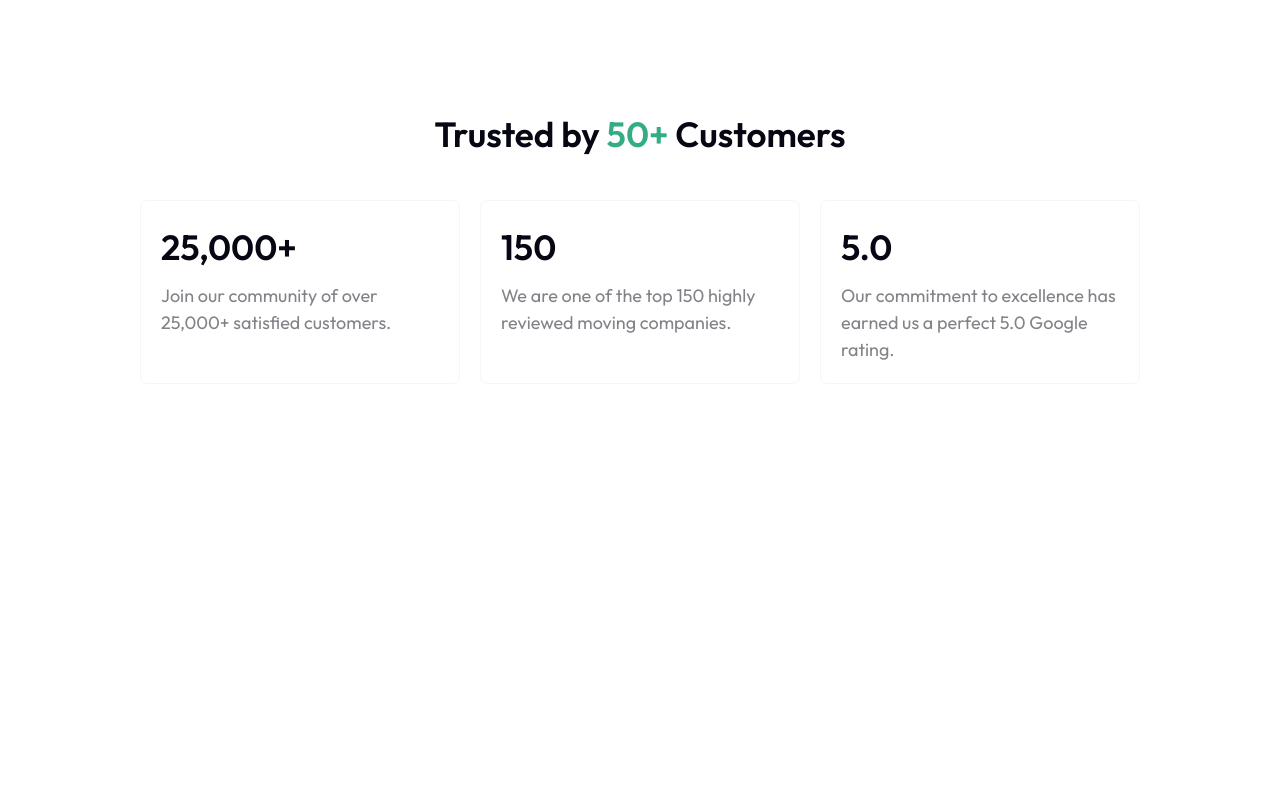
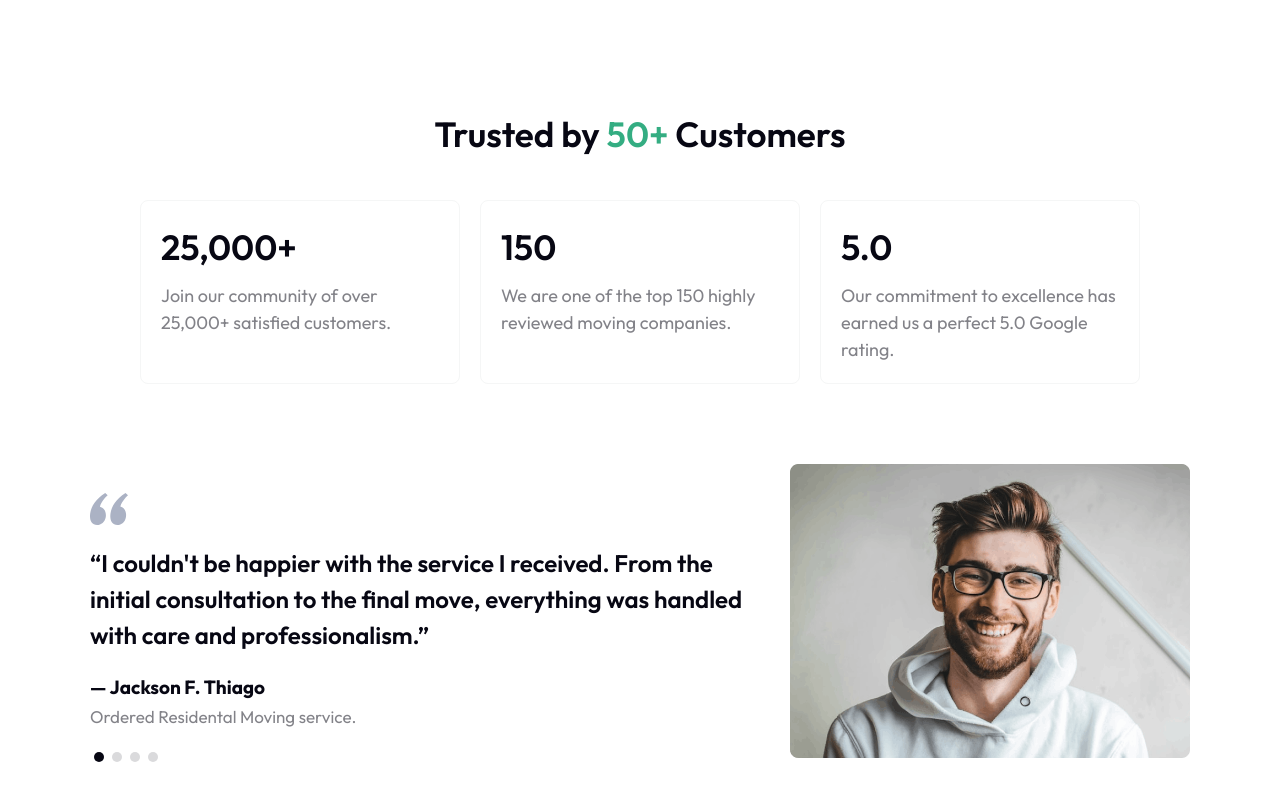
Before and after one commit to sulaimanwebdev/mountain-movers, a React (Create React App) app: page / in a window 1280 px wide. Shown: the part 2766-3566 px from the top of the page. Before the commit the page ends 3190 px from the top, so only its background shows below. Built offline with nearby package versions, Linux system fonts and the light colour scheme.

Commit message:
slider added

```diff
--- a/package.json
+++ b/package.json
@@ -10,6 +10,7 @@
     "react-dom": "^18.2.0",
     "react-router-dom": "^6.10.0",
     "react-scripts": "5.0.1",
+    "swiper": "^9.2.0",
     "web-vitals": "^2.1.4"
   },
   "scripts": {
--- /dev/null
+++ b/src/components/Slider.js
@@ -0,0 +1,81 @@
+import React, { useRef, useState } from "react";
+import { Swiper, SwiperSlide } from "swiper/react";
+import { Pagination } from "swiper";
+import "swiper/css";
+import "swiper/css/pagination";
+
+const Slider = () => {
+
+    const pagination = {
+        clickable: true,
+
+      };
+
+  return (
+    <>
+    <Swiper
+     pagination={pagination}
+     modules={[Pagination]}
+     spaceBetween={50}
+     className="w-full h-full"
+     >
+        <SwiperSlide>
+            <div className="flex items-center justify-between gap-5 pb-3">
+            <div className="max-w-[700px]">
+              <svg width="39" height="32" viewBox="0 0 39 32" fill="none" xmlns="http://www.w3.org/2000/svg"><path d="M17.6986 2.34555L15.1972 2.65716e-06C5.77986 6.03141 1.3655 12.9005 0.188334 20.6073C-0.694539 26.9738 1.51264 32 7.10417 32C11.0771 32 14.9029 28.9843 15.7857 23.9581C16.5215 18.0942 13.5786 14.5759 9.89993 13.7382C11.3714 8.04189 17.5515 2.34555 17.6986 2.34555ZM30.3531 13.4032C31.9717 7.87436 37.8576 2.34555 38.0047 2.34555L35.5032 6.20758e-06C26.0859 6.03142 21.6716 12.9005 20.4944 20.6073C19.6115 26.9738 21.8187 32 27.4102 32C31.3832 32 35.2089 28.9843 35.9447 23.9581C36.8275 18.0942 34.0318 14.2408 30.3531 13.4032Z" fill="#ABB2C4"/></svg>
+              <div className="text-[24px] font-[600] mt-5">“I couldn't be happier with the service I received. From the initial consultation to the final move, everything was handled with care and professionalism.”</div>
+              <div className="text-[19px] font-[700] mt-5">— Jackson F. Thiago</div>
+              <div className="text-[17px] opacity-50 mt-[2px]">Ordered Residental Moving service.</div>
+            </div>
+
+            <img src="/images/slider1.png" alt="slider1" className="w-[400px]" />
+            </div>
+        </SwiperSlide>
+
+        <SwiperSlide>
+            <div className="flex items-center justify-between gap-5 pb-3">
+            <div className="max-w-[700px]">
+              <svg width="39" height="32" viewBox="0 0 39 32" fill="none" xmlns="http://www.w3.org/2000/svg"><path d="M17.6986 2.34555L15.1972 2.65716e-06C5.77986 6.03141 1.3655 12.9005 0.188334 20.6073C-0.694539 26.9738 1.51264 32 7.10417 32C11.0771 32 14.9029 28.9843 15.7857 23.9581C16.5215 18.0942 13.5786 14.5759 9.89993 13.7382C11.3714 8.04189 17.5515 2.34555 17.6986 2.34555ZM30.3531 13.4032C31.9717 7.87436 37.8576 2.34555 38.0047 2.34555L35.5032 6.20758e-06C26.0859 6.03142 21.6716 12.9005 20.4944 20.6073C19.6115 26.9738 21.8187 32 27.4102 32C31.3832 32 35.2089 28.9843 35.9447 23.9581C36.8275 18.0942 34.0318 14.2408 30.3531 13.4032Z" fill="#ABB2C4"/></svg>
+              <div className="text-[24px] font-[600] mt-5">“I couldn't be happier with the service I received. From the initial consultation to the final move, everything was handled with care and professionalism.”</div>
+              <div className="text-[19px] font-[700] mt-5">— Jackson F. Thiago</div>
+              <div className="text-[17px] opacity-50 mt-[2px]">Ordered Residental Moving service.</div>
+            </div>
+
+            <img src="/images/slider1.png" alt="slider1" className="w-[400px]" />
+            </div>
+        </SwiperSlide>
+
+
+        <SwiperSlide>
+            <div className="flex items-center justify-between gap-5 pb-3">
+            <div className="max-w-[700px]">
+              <svg width="39" height="32" viewBox="0 0 39 32" fill="none" xmlns="http://www.w3.org/2000/svg"><path d="M17.6986 2.34555L15.1972 2.65716e-06C5.77986 6.03141 1.3655 12.9005 0.188334 20.6073C-0.694539 26.9738 1.51264 32 7.10417 32C11.0771 32 14.9029 28.9843 15.7857 23.9581C16.5215 18.0942 13.5786 14.5759 9.89993 13.7382C11.3714 8.04189 17.5515 2.34555 17.6986 2.34555ZM30.3531 13.4032C31.9717 7.87436 37.8576 2.34555 38.0047 2.34555L35.5032 6.20758e-06C26.0859 6.03142 21.6716 12.9005 20.4944 20.6073C19.6115 26.9738 21.8187 32 27.4102 32C31.3832 32 35.2089 28.9843 35.9447 23.9581C36.8275 18.0942 34.0318 14.2408 30.3531 13.4032Z" fill="#ABB2C4"/></svg>
+              <div className="text-[24px] font-[600] mt-5">“I couldn't be happier with the service I received. From the initial consultation to the final move, everything was handled with care and professionalism.”</div>
+              <div className="text-[19px] font-[700] mt-5">— Jackson F. Thiago</div>
+              <div className="text-[17px] opacity-50 mt-[2px]">Ordered Residental Moving service.</div>
+            </div>
+
+            <img src="/images/slider1.png" alt="slider1" className="w-[400px]" />
+            </div>
+        </SwiperSlide>
+
+
+        <SwiperSlide>
+            <div className="flex items-center justify-between gap-5 pb-3">
+            <div className="max-w-[700px]">
+              <svg width="39" height="32" viewBox="0 0 39 32" fill="none" xmlns="http://www.w3.org/2000/svg"><path d="M17.6986 2.34555L15.1972 2.65716e-06C5.77986 6.03141 1.3655 12.9005 0.188334 20.6073C-0.694539 26.9738 1.51264 32 7.10417 32C11.0771 32 14.9029 28.9843 15.7857 23.9581C16.5215 18.0942 13.5786 14.5759 9.89993 13.7382C11.3714 8.04189 17.5515 2.34555 17.6986 2.34555ZM30.3531 13.4032C31.9717 7.87436 37.8576 2.34555 38.0047 2.34555L35.5032 6.20758e-06C26.0859 6.03142 21.6716 12.9005 20.4944 20.6073C19.6115 26.9738 21.8187 32 27.4102 32C31.3832 32 35.2089 28.9843 35.9447 23.9581C36.8275 18.0942 34.0318 14.2408 30.3531 13.4032Z" fill="#ABB2C4"/></svg>
+              <div className="text-[24px] font-[600] mt-5">“I couldn't be happier with the service I received. From the initial consultation to the final move, everything was handled with care and professionalism.”</div>
+              <div className="text-[19px] font-[700] mt-5">— Jackson F. Thiago</div>
+              <div className="text-[17px] opacity-50 mt-[2px]">Ordered Residental Moving service.</div>
+            </div>
+
+            <img src="/images/slider1.png" alt="slider1" className="w-[400px]" />
+            </div>
+        </SwiperSlide>
+
+     </Swiper>
+    </>
+  )
+}
+
+export default Slider
--- a/src/index.css
+++ b/src/index.css
@@ -31,3 +31,21 @@ select{
   background-position-x: 97%;
   background-position-y: 50%;
 }
+
+.swiper-pagination{
+  display: flex;
+  align-items: start;
+  justify-content: start;
+}
+
+.swiper-pagination-bullet{
+  background-color: #070713 !important;
+  opacity: 0.15 !important;
+  width: 10px !important;
+  height: 10px !important;
+}
+
+.swiper-pagination-bullet-active{
+  background-color: #070713 !important;
+  opacity: 1 !important;
+}
--- a/src/pages/Home.js
+++ b/src/pages/Home.js
@@ -1,4 +1,5 @@
 import Header from "../components/Header"
+import Slider from "../components/Slider"
 
 const Home = () => {
   return (
@@ -214,6 +215,13 @@ const Home = () => {
       </div>
 
 
+      <div className="mainCont py-10">
+         <div className="max-w-[1100px] mx-auto">
+          <Slider/>
+         </div>
+      </div>
+
+
 
 
       </div>
```
Also changed, not shown: public/images/slider1.png (added), 1 other file (tests, documents, lock files or other folders).
